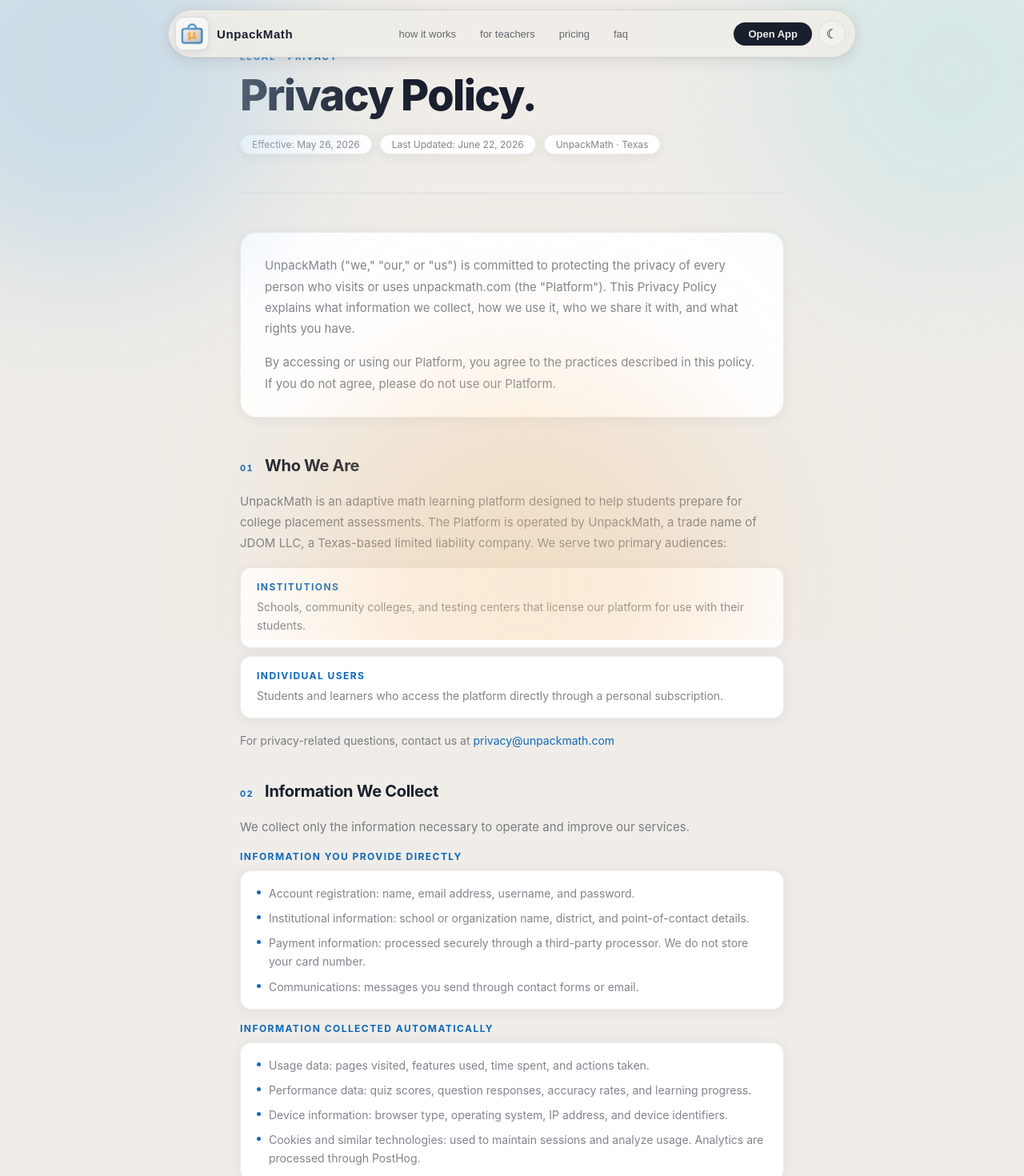
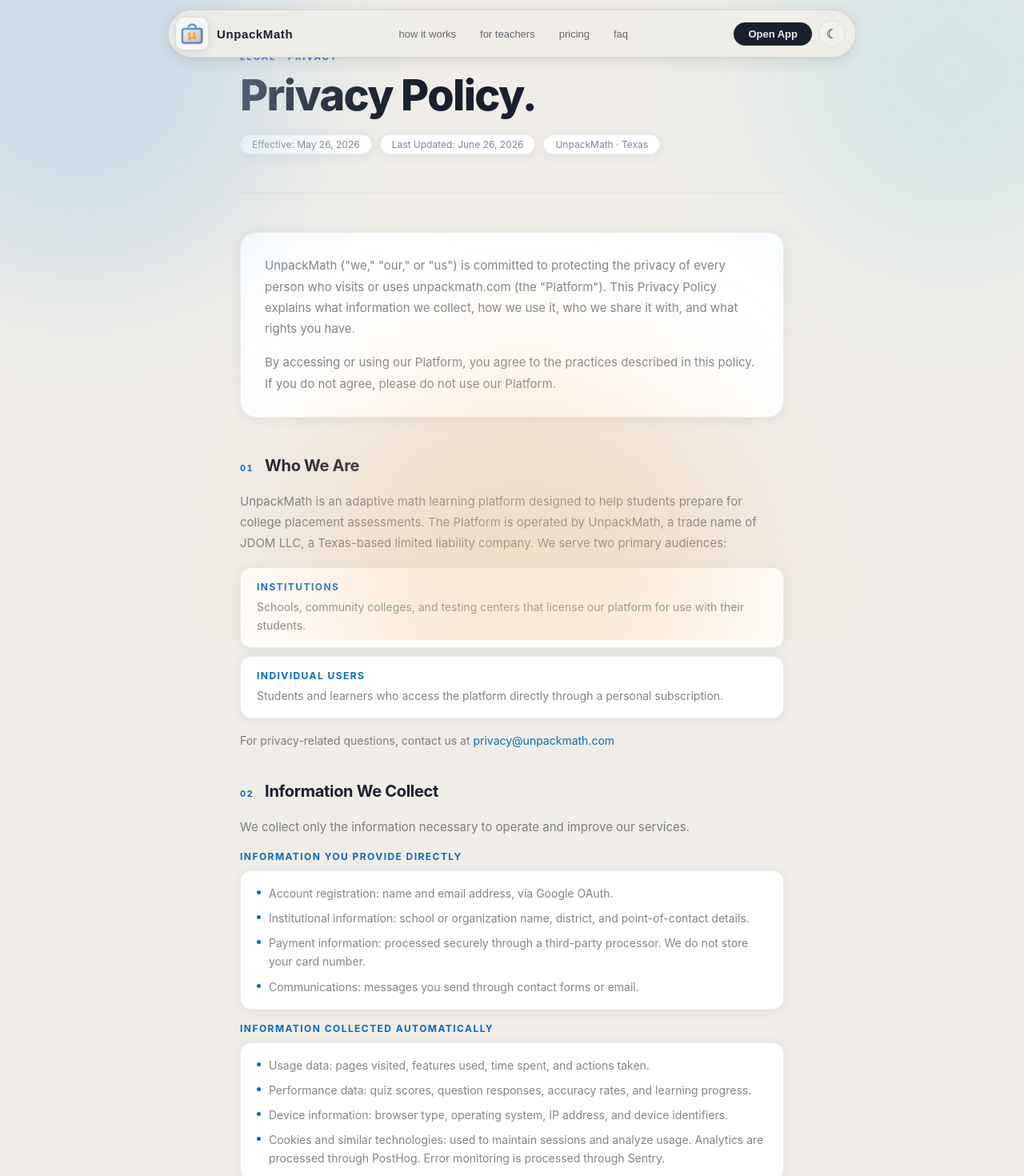
Before and after one commit to jd-oviedo/unpackmath-home, a Next.js app: page /privacy in a window 1280 px wide. Shown: the top 1470 px of the page at 80% size. Built offline with nearby package versions, Linux system fonts and the light colour scheme; a web font is replaced by a local one.

Commit message:
docs(legal): update privacy and terms -- Sentry, OAuth-only auth, adaptive engine disclosure, teacher dashboard live

```diff
--- a/app/privacy/page.tsx
+++ b/app/privacy/page.tsx
@@ -68,7 +68,7 @@
           {
             label: "Information You Provide Directly",
             items: [
-              "Account registration: name, email address, username, and password.",
+              "Account registration: name and email address, via Google OAuth.",
               "Institutional information: school or organization name, district, and point-of-contact details.",
               "Payment information: processed securely through a third-party processor. We do not store your card number.",
               "Communications: messages you send through contact forms or email.",
@@ -80,7 +80,7 @@
               "Usage data: pages visited, features used, time spent, and actions taken.",
               "Performance data: quiz scores, question responses, accuracy rates, and learning progress.",
               "Device information: browser type, operating system, IP address, and device identifiers.",
-              "Cookies and similar technologies: used to maintain sessions and analyze usage. Analytics are processed through PostHog.",
+              "Cookies and similar technologies: used to maintain sessions and analyze usage. Analytics are processed through PostHog. Error monitoring is processed through Sentry.",
             ],
           },
           {
@@ -120,6 +120,7 @@
             "Improve our Platform, fix bugs, and develop new features.",
             "Process payments and manage billing.",
             "Comply with legal obligations and enforce our Terms of Service.",
+            "Use an algorithmic adaptive engine to adjust question difficulty based on your responses. We do not use third-party AI models to make decisions about individual students.",
           ].map((item, i) => (
             <div key={i} style={{ display: "flex", gap: "10px", alignItems: "flex-start" }}>
               <div style={{ width: "5px", height: "5px", borderRadius: "50%", background: "var(--ec-accent)", marginTop: "8px", flexShrink: 0 }} />
@@ -191,7 +192,7 @@
         </p>
         <div style={{ display: "flex", flexDirection: "column", gap: "10px" }}>
           {[
-            ["Service Providers", "Trusted vendors who help us operate the Platform, including Supabase (database and authentication), Vercel (hosting), PostHog (analytics), and Upstash (infrastructure). They are contractually bound to protect your data and may only use it to provide services on our behalf."],
+            ["Service Providers", "Trusted vendors who help us operate the Platform, including Supabase (database and authentication), Vercel (hosting), PostHog (analytics), Sentry (error monitoring), Resend (transactional email), and Upstash (infrastructure). They are contractually bound to protect your data and may only use it to provide services on our behalf."],
             ["Institutional Partners", "If you access the Platform through a school, we may share your performance data with authorized staff at that institution."],
             ["Legal Requirements", "If required by law, court order, or government authority, we may disclose information as necessary."],
             ["Business Transfers", "In a merger, acquisition, or sale of assets, your information may be transferred. We will notify you before it becomes subject to a different privacy policy."],
@@ -378,7 +379,7 @@
         <div style={{ display: "flex", gap: "10px", flexWrap: "wrap" }}>
           {[
             "Effective: May 26, 2026",
-            "Last Updated: June 22, 2026",
+            "Last Updated: June 26, 2026",
             "UnpackMath · Texas",
           ].map((tag) => (
             <span key={tag} style={{ fontSize: "12px", color: "var(--ec-ink-muted)", background: "var(--ec-surface)", border: "1px solid var(--ec-line)", borderRadius: "999px", padding: "4px 14px", boxShadow: "var(--ec-shadow)" }}>
--- a/app/terms/page.tsx
+++ b/app/terms/page.tsx
@@ -98,7 +98,7 @@
           Terms of Use.
         </h1>
         <div style={{ display: "flex", gap: "10px", flexWrap: "wrap" }}>
-          {["Effective: May 25, 2026", "Last Updated: June 22, 2026", "UnpackMath · Texas"].map((tag) => (
+          {["Effective: May 25, 2026", "Last Updated: June 26, 2026", "UnpackMath · Texas"].map((tag) => (
             <span key={tag} style={{ fontSize: "12px", color: "var(--ec-ink-muted)", background: "var(--ec-surface)", border: "1px solid var(--ec-line)", borderRadius: "999px", padding: "4px 14px", boxShadow: "var(--ec-shadow)" }}>
               {tag}
             </span>
@@ -148,7 +148,7 @@
             ]} />
           </Card>
           <Notice label="Coming Soon">
-            Additional features including student accounts with saved progress, a teacher dashboard for misconception tracking, and a parent view are in active development and will be added prior to full launch. These Terms will be updated to reflect those features as they become available.
+            A parent view is in active development and will be added in a future release. The teacher dashboard for misconception tracking is live and available to founding teacher subscribers. These Terms will be updated to reflect new features as they become available.
           </Notice>
           <p style={{ fontSize: "13px", color: "var(--ec-ink-muted)", lineHeight: 1.65, marginTop: "12px" }}>
             We reserve the right to modify, suspend, or discontinue any feature of the Platform at any time with reasonable notice.
```
